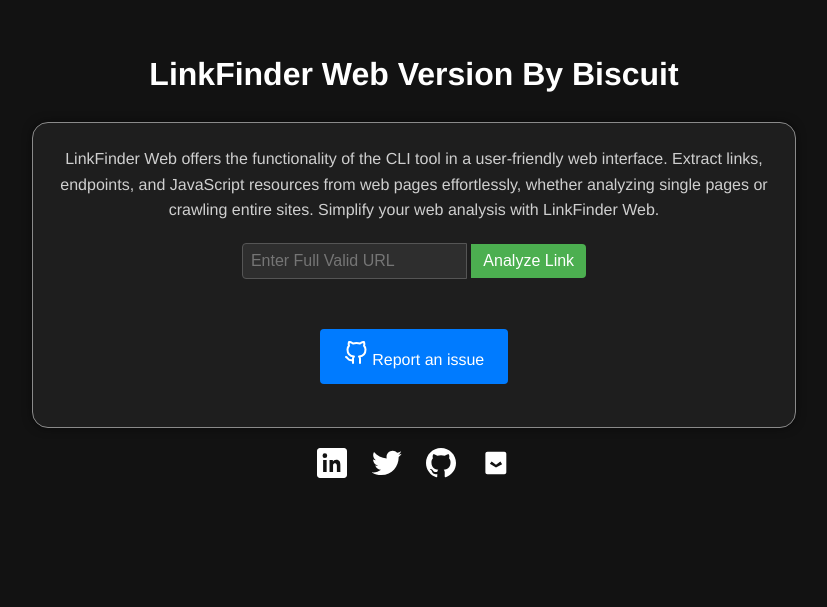
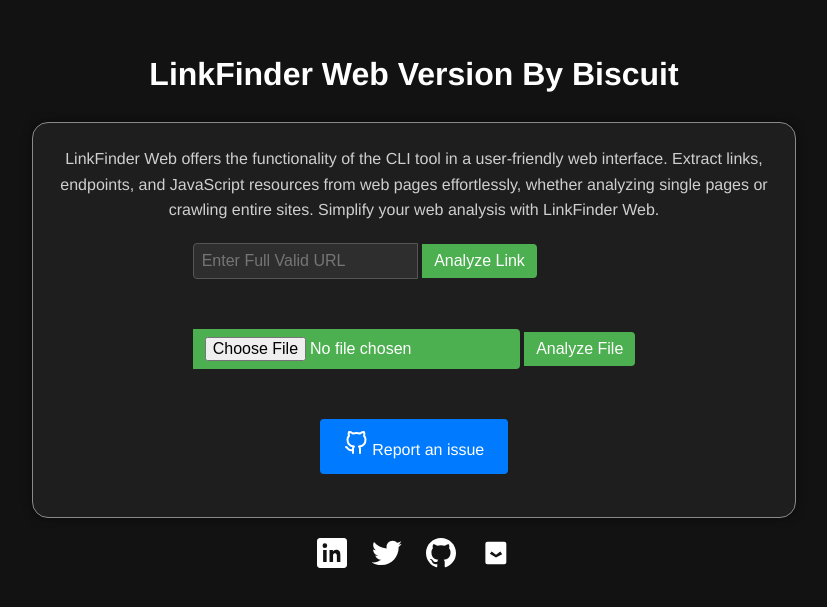
Before and after one commit to Raunaksplanet/LinkFinder-Web-Version, a Flask app: page / in a window 1280 px wide. Shown: the top 607 px of the page, without its empty margins (226-1053 px from the left). Run offline with Flask 3, Linux system fonts and the light colour scheme.

Commit message:
Update index.html

```diff
--- a/templates/index.html
+++ b/templates/index.html
@@ -2,8 +2,9 @@
 <html>
 <head>
     <meta charset="UTF-8">
+    <link rel="stylesheet" href="{{ url_for('static', filename='style.css') }}">
+    <link rel="icon" href="{{ url_for('static', filename='favicon.ico') }}" type="image/x-icon">
     <title>LinkFinder Search</title>
-    <link rel="stylesheet" href="{{ url_for('static', filename='style.css') }}">
 </head>
 
 <body>
@@ -15,11 +16,20 @@
             LinkFinder Web offers the functionality of the CLI tool in a user-friendly web interface. Extract links, endpoints, and JavaScript resources from web pages effortlessly, whether analyzing single pages or crawling entire sites. Simplify your web analysis with LinkFinder Web.
         </div>
 
-        <div class="Input-Link">
-            <form action="/InputLink" method="post">
-                <input type="text" name="URL" class="URL" placeholder="Enter Full Valid URL" required>
-                <button type="submit" class="button">Analyze Link</button>
-            </form>
+        <div class="rohit">
+            <div class="Input-Link">
+                <form action="/InputLink" class="form" method="post" enctype="multipart/form-data">
+                    <input type="text" name="URL" class="URL" placeholder="Enter Full Valid URL" required>
+                    <button type="submit" class="button">Analyze Link</button>
+                </form>
+            </div>
+
+            <div class="Input-Link">
+                <form action="/InputFile" class="form" method="post" enctype="multipart/form-data">
+                    <input type="file" name="js-file" class="file-input" accept=".txt" required>
+                    <button type="submit" class="button">Analyze File</button>
+                </form>
+            </div>
         </div>
 
         <a class="button-github" href="https://github.com/Raunaksplanet/LinkFinder-Web-Version/issues/new"
```
